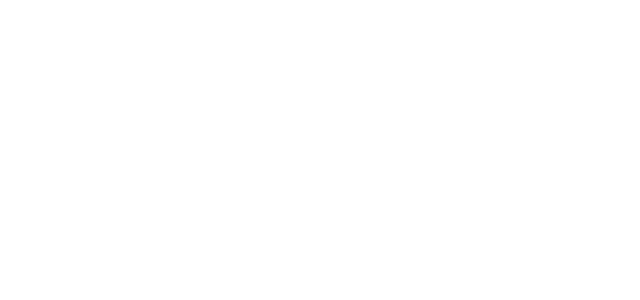
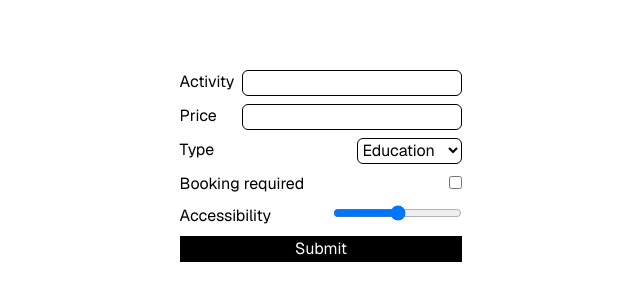
Before and after one commit to haiqalhakimiiii/hendshake-assessment, a Next.js app: page / in a window 1280 px wide. Shown: the part 234-534 px from the top of the page, without its empty margins (319-959 px from the left). Built offline with nearby package versions, Linux system fonts and the light colour scheme.

Commit message:
define form

```diff
--- a/src/pages/index.tsx
+++ b/src/pages/index.tsx
@@ -1,4 +1,5 @@
 import { Geist, Geist_Mono } from "next/font/google";
+import { SubmitHandler, useForm } from "react-hook-form";
 
 const geistSans = Geist({
 	variable: "--font-geist-sans",
@@ -10,13 +11,77 @@ const geistMono = Geist_Mono({
 	subsets: ["latin"],
 });
 
+type Inputs = {
+	activity: string;
+	price: number;
+	type: string;
+	booking: boolean;
+	accessibility: number;
+};
+
 export default function Home() {
+	const {
+		register,
+		handleSubmit,
+		watch,
+		formState: { errors },
+	} = useForm<Inputs>();
+
+	const onSubmit: SubmitHandler<Inputs> = (data) => {
+		console.log(data);
+	};
+
 	return (
 		<div
 			className={`${geistSans.variable} ${geistMono.variable} grid grid-rows-[20px_1fr_20px] items-center justify-items-center min-h-screen p-8 pb-20 gap-16 sm:p-20 font-[family-name:var(--font-geist-sans)]`}
 		>
 			<main className="flex flex-col gap-8 row-start-2 items-center sm:items-start">
+				<div className="form">
+					<form onSubmit={handleSubmit(onSubmit)} className="flex flex-col gap-2">
+						<div className="input-group">
+							<p>Activity</p>
+							<div className="input-field">
+								<input type="text" {...register("activity")} />
+							</div>
+						</div>
+						<div className="input-group">
+							<p>Price</p>
+							<div className="input-field">
+								<input type="number" {...register("price")} />
+							</div>
+						</div>
+						<div className="input-group">
+							<p>Type</p>
+							<div className="input-field">
+								<select {...register("type")}>
+									<option value="Education">Education</option>
+									<option value="Recretional">Recretional</option>
+									<option value="Social">Social</option>
+									<option value="DIY">DIY</option>
+									<option value="Charity">Charity</option>
+									<option value="Cooking">Cooking</option>
+									<option value="Relaxation">Relaxation</option>
+									<option value="Music">Music</option>
+									<option value="Busywork">Busywork</option>
+								</select>
+							</div>
+						</div>
+						<div className="input-group">
+							<p>Booking required</p>
+							<div className="ml-auto">
+								<input type="checkbox" {...register("booking")} />
+							</div>
+						</div>
+						<div className="input-group">
+							<p>Accessibility</p>
+							<div className="ml-auto">
+								<input type="range" min={0.0} max={1.0} step={0.1} {...register("accessibility")} />
+							</div>
+						</div>
 
+						<button type="submit" className="border border-black bg-black text-white cursor-pointer">Submit</button>
+					</form>
+				</div>
 			</main>
 		</div>
 	);
--- a/src/styles/globals.css
+++ b/src/styles/globals.css
@@ -18,7 +18,13 @@
 }
 
 body {
-  color: var(--foreground);
-  background: var(--background);
   font-family: Arial, Helvetica, sans-serif;
 }
+
+.input-group {
+    @apply flex gap-2;
+}
+
+.input-field {
+    @apply border border-black rounded-md ml-auto;
+}
```
Lines whose indentation alone changed are shown as unchanged.
